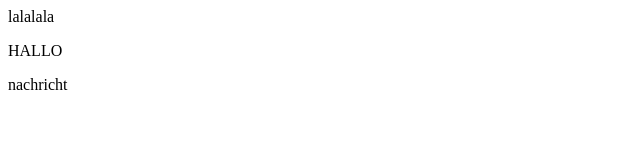
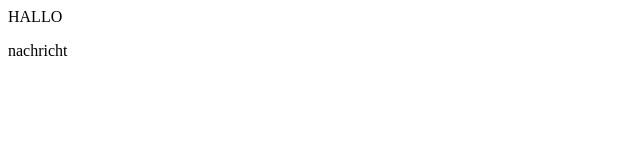
Before and after one commit to Dino89/testprojekt, a plain HTML site: page tt.html in a window 1280 px wide. Shown: the full height of the page, 0-640 px from the left. Drawn offline with Linux system fonts and the light colour scheme.

Commit message:
lalala raus

```diff
--- a/tt.html
+++ b/tt.html
@@ -3,7 +3,7 @@
 <title> Ich bin eine andere Titel </title>
 <body>
 
-<p>lalalala</p>
+
 <p>HALLO</p>
 
 <p> nachricht </p>
```
